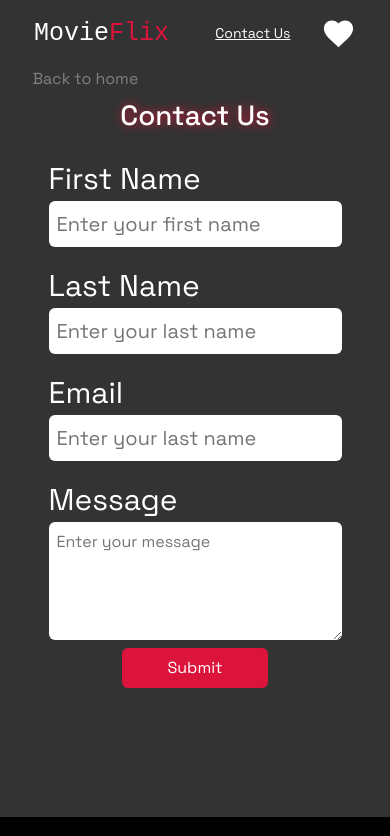
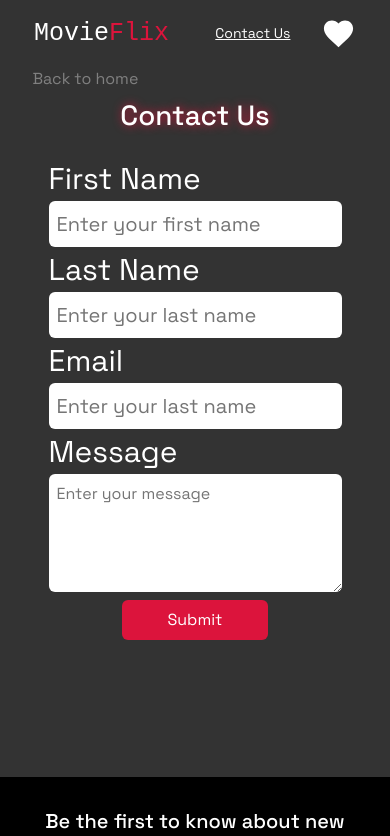
Before and after one commit to youssef-eissa/movieflix, a React (Create React App) app: page /contact in a window 390 px wide. Shown: the top 836 px of the page. Built offline with nearby package versions, Linux system fonts and the light colour scheme; no server answers; a web font is replaced by a local one.

Commit message:
update forms errors

```diff
--- a/src/components/Contact.tsx
+++ b/src/components/Contact.tsx
@@ -28,7 +28,7 @@ return (
                 <h1 className='col-12 text-center title my-md-5 my-2'>Contact Us</h1>
                 <form onSubmit={handleSubmit} className='col-10 d-flex justify-content-between flex-wrap p-3'>
                     <div className='col-md-5 col-12'>
-                        <div className='col-12 d-flex flex-column mb-3'>
+                        <div className='col-12 d-flex flex-column mb-md-3 mb-0'>
                         <label htmlFor='firstname' className='col-12'>First Name</label>
                         <input
                         className='col-12 rounded p-2'
@@ -40,9 +40,9 @@ return (
                         placeholder='Enter your first name'
                         id='firstname'
                     />
-                    {errors.firstname && touched.firstname ? <p style={{ color: 'red' }} className='col-6 text-start my-2'>{errors.firstname}</p> : null}
+                    {errors.firstname && touched.firstname ? <p style={{ color: 'red' }} className='col-md-6 col-12 text-start my-2'>{errors.firstname}</p> : null}
                 </div>
-                    <div className='col-12 d-flex flex-column mb-3'>
+                    <div className='col-12 d-flex flex-column mb-md-3 mb-0'>
                         <label htmlFor='lastname' className='col-12'>Last Name</label>
                         <input
                         type='text'
@@ -54,9 +54,9 @@ return (
                         id='lastname'
                         className='col-12 rounded p-2'
                         />
-                        {errors.lastname && touched.lastname ? <p style={{ color: 'red' }} className='col-6 text-start my-2'>{errors.lastname}</p> : null}
+                        {errors.lastname && touched.lastname ? <p style={{ color: 'red' }} className='col-md-6 col-12 text-start my-md-2 mb-0'>{errors.lastname}</p> : null}
                     </div>
-                    <div className='col-12 d-flex flex-column mb-3'>
+                    <div className='col-12 d-flex flex-column mb-md-3 mb-0'>
                         <label htmlFor='email' className='col-12'>Email</label>
                         <input
                         type='text'
@@ -68,7 +68,7 @@ return (
                         id='email'
                         className='col-12 rounded p-2'
                         />
-                        {errors.email && touched.email ? <p style={{ color: 'red' }} className='col-6 text-start my-2'>{errors.email}</p> : null}
+                        {errors.email && touched.email ? <p style={{ color: 'red' }} className='col-md-6 col-12 text-start my-md-2 mb-0'>{errors.email}</p> : null}
                 </div>
                     </div>
                     <div className='col-md-6 col-12 d-flex justify-content-center flex-wrap '>
@@ -82,7 +82,7 @@ return (
                             onBlur={handleBlur}
                             value={values.message}
                         />
-                        {errors.message && touched.message ? <p style={{ color: 'red' }} className='col-12 text-start my-2'>{errors.message}</p> : null}
+                        {errors.message && touched.message ? <p style={{ color: 'red' }} className='col-12 text-start my-md-2 mb-0'>{errors.message}</p> : null}
                         <input type='submit' className='col-md-12 col-6 mt-2  p-2 rounded' value='Submit' />
                     </div>
 
--- a/src/components/Footer.tsx
+++ b/src/components/Footer.tsx
@@ -29,7 +29,7 @@ return (
                         onBlur={handleBlur}
                         value={values.firstname}
                         placeholder='Enter your name' />
-                    {errors.firstname && touched.firstname ? <p style={{color:'red'}} className='col-4 text-start'>{errors.firstname}</p> : null}
+                    {errors.firstname && touched.firstname ? <p style={{color:'red'}} className='col-md-4 col-11 text-start'>{errors.firstname}</p> : null}
                     <input
                         className='col-md-4 col-11 mb-3 p-2 rounded'
                         type='email'
@@ -38,7 +38,7 @@ return (
                         onBlur={handleBlur}
                         value={values.email}
                         placeholder='Enter your email' />
-                    {errors.email && touched.email ? <p style={{color:'red'}} className='col-4 text-start'>{errors.email}</p> : null}
+                    {errors.email && touched.email ? <p style={{color:'red'}} className='col-md-4 col-11 text-start'>{errors.email}</p> : null}
                     <input className='col-md-2 col-6 p-2 rounded' type='submit' value='Submit' />
 
                 </form>
--- a/src/components/contact.css
+++ b/src/components/contact.css
@@ -13,6 +13,9 @@ textarea:focus{
 }
 @media (max-width:768px) {
     .contactPage{
-        min-height: 750px;
+        min-height: 710px;
+    }
+    input[type="submit"]:hover{
+        background-color: crimson !important;
     }
 }
```
